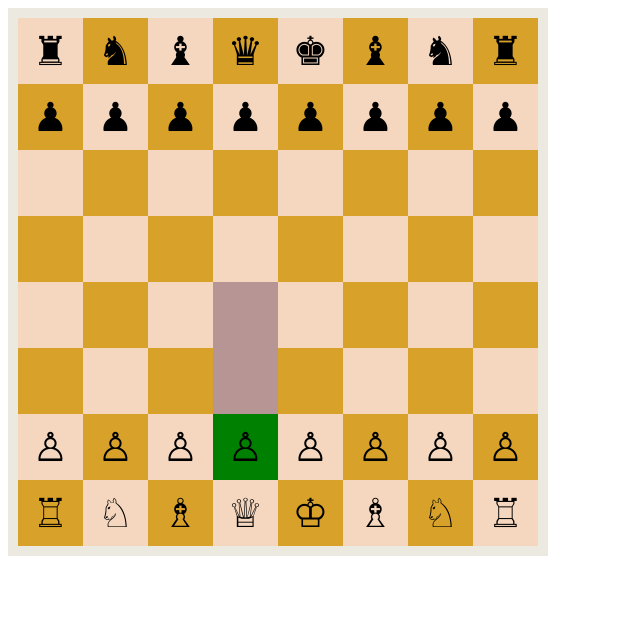
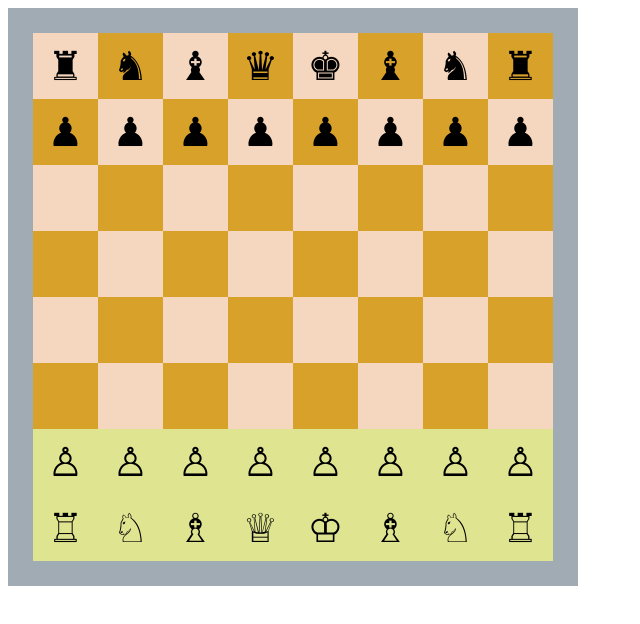
Before and after one commit to maximkaaaa27/chess-javascript, a website built with webpack: page src/index.html in a window 1280 px wide. Shown: the whole page, without its empty margins (0-640 px from the left). Built offline with nearby package versions, Linux system fonts and the light colour scheme.

Commit message:
add method for liner

```diff
--- a/src/index.js
+++ b/src/index.js
@@ -5,6 +5,7 @@ class Chess {
 
   constructor(element) {
     this.el = element;
+    this.moveClassColor = 'white';
     this.chessFigureArray = [
       ['R', 'P', ' ', ' ', ' ', ' ', 'p', 'r'],
       ['N', 'P', ' ', ' ', ' ', ' ', 'p', 'n'],
@@ -20,13 +21,32 @@ class Chess {
       [' ', ' ', ' ', ' ', ' ', ' ', ' ', ' '],
       [' ', ' ', ' ', ' ', ' ', ' ', ' ', ' '],
       [' ', ' ', ' ', ' ', ' ', ' ', ' ', ' '],
-      [' ', '1', '2', '2', ' ', ' ', ' ', ' '],
+      [' ', ' ', ' ', ' ', ' ', ' ', ' ', ' '],
       [' ', ' ', ' ', ' ', ' ', ' ', ' ', ' '],
       [' ', ' ', ' ', ' ', ' ', ' ', ' ', ' '],
       [' ', ' ', ' ', ' ', ' ', ' ', ' ', ' '],
       [' ', ' ', ' ', ' ', ' ', ' ', ' ', ' '],
     ];
     this.showBoard();
+  }
+
+
+  markMoveFrom () {
+    for (let x = 0; x <= 7; x++) {
+        for(let y=0; y <=7; y++) {
+            if (this.canMoveFrom(x,y)) this.topBoardArray[x][y] = 1;
+        }
+    }
+  }
+
+  canMoveFrom (x,y) {
+    return this.getColor(x,y) === this.moveClassColor;
+  }
+
+  getColor(x,y) {
+    const figure = this.chessFigureArray[x][y];
+      if(figure === ' ') return'';
+        return (figure.toUpperCase() === figure) ? 'white' : 'black';
   }
 
   showFigure(FigureArr) {
@@ -45,6 +65,8 @@ class Chess {
 
   showBoard () {
     let board = '<table>';
+
+    this.markMoveFrom();
 
       for (let y = 7; y >= 0; y--) {
         board += '<tr>';
--- a/src/style.css
+++ b/src/style.css
@@ -1,12 +1,8 @@
 table {
   font-family: "Lucida Sans Unicode", "Lucida Grande", Sans-Serif;
-  text-align: left;
   border-collapse: collapse;
-  border-spacing: 5px;
-  background: #000000;
-  color: #000000;
-  border: 10px solid #ECE9E0;
-  border-radius: 20px;
+  border: 25px solid #a1abb3;
+  border-radius: 30px;
   }
 
   td {
@@ -30,5 +26,5 @@ table {
   }
 
   td.red {
-    background: rgb(184, 149, 149);
+    background: rgb(222, 228, 143);
   }
```
